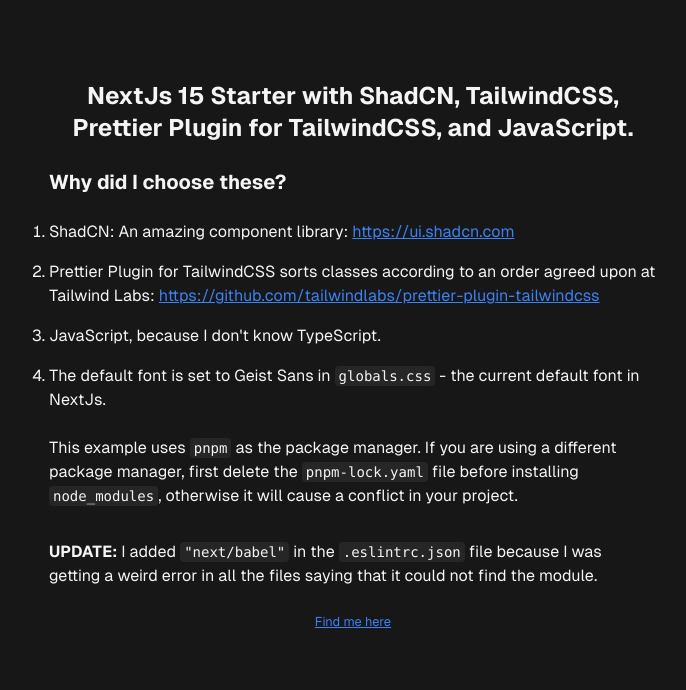
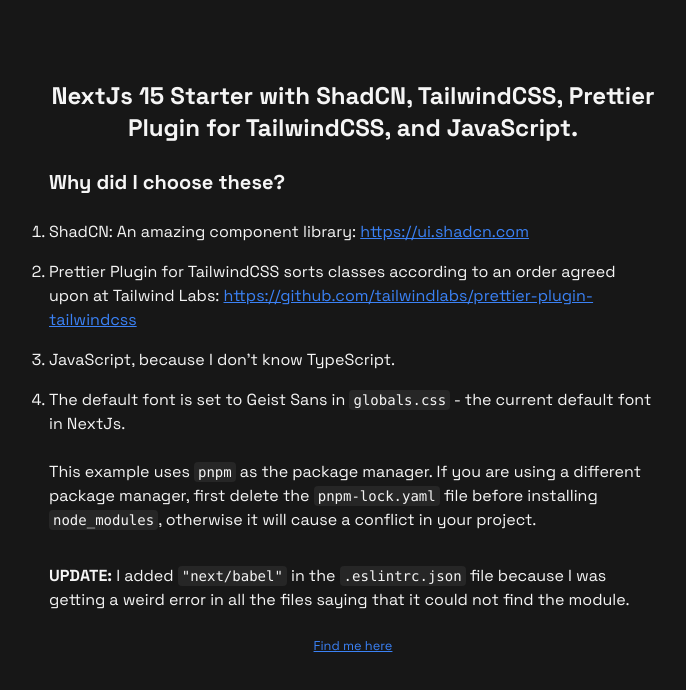
Before and after one commit to SankThomas/tip-calculator-app, a Next.js app: page / in a window 1280 px wide. Shown: the top 690 px of the page, without its empty margins (287-973 px from the left). Built offline with nearby package versions, Linux system fonts and the light colour scheme.

Commit message:
update font, update metadata

```diff
--- a/app/layout.js
+++ b/app/layout.js
@@ -1,31 +1,17 @@
-import localFont from "next/font/local";
+import { Space_Grotesk } from "next/font/google";
 import "./globals.css";
 
-const geistSans = localFont({
-  src: "./fonts/GeistVF.woff",
-  variable: "--font-geist-sans",
-  weight: "100 900",
-});
-const geistMono = localFont({
-  src: "./fonts/GeistMonoVF.woff",
-  variable: "--font-geist-mono",
-  weight: "100 900",
-});
+const font = Space_Grotesk({ subsets: ["latin"], weights: ["400", "600"] });
 
 export const metadata = {
-  title: "Next15 Starter Template",
-  description:
-    "Next15 Starter Template with JavaScript, ShadCN, TailwindCSS and Prettier Plugin TailwindCSS",
+  title: "Tip Calculator App | Frontend Mentor Challenge",
+  description: "Tip Calculator App | Frontend Mentor Challenge",
 };
 
 export default function RootLayout({ children }) {
   return (
     <html lang="en">
-      <body
-        className={`${geistSans.variable} ${geistMono.variable} antialiased`}
-      >
-        {children}
-      </body>
+      <body className={`antialiased ${font.className}`}>{children}</body>
     </html>
   );
 }
```
